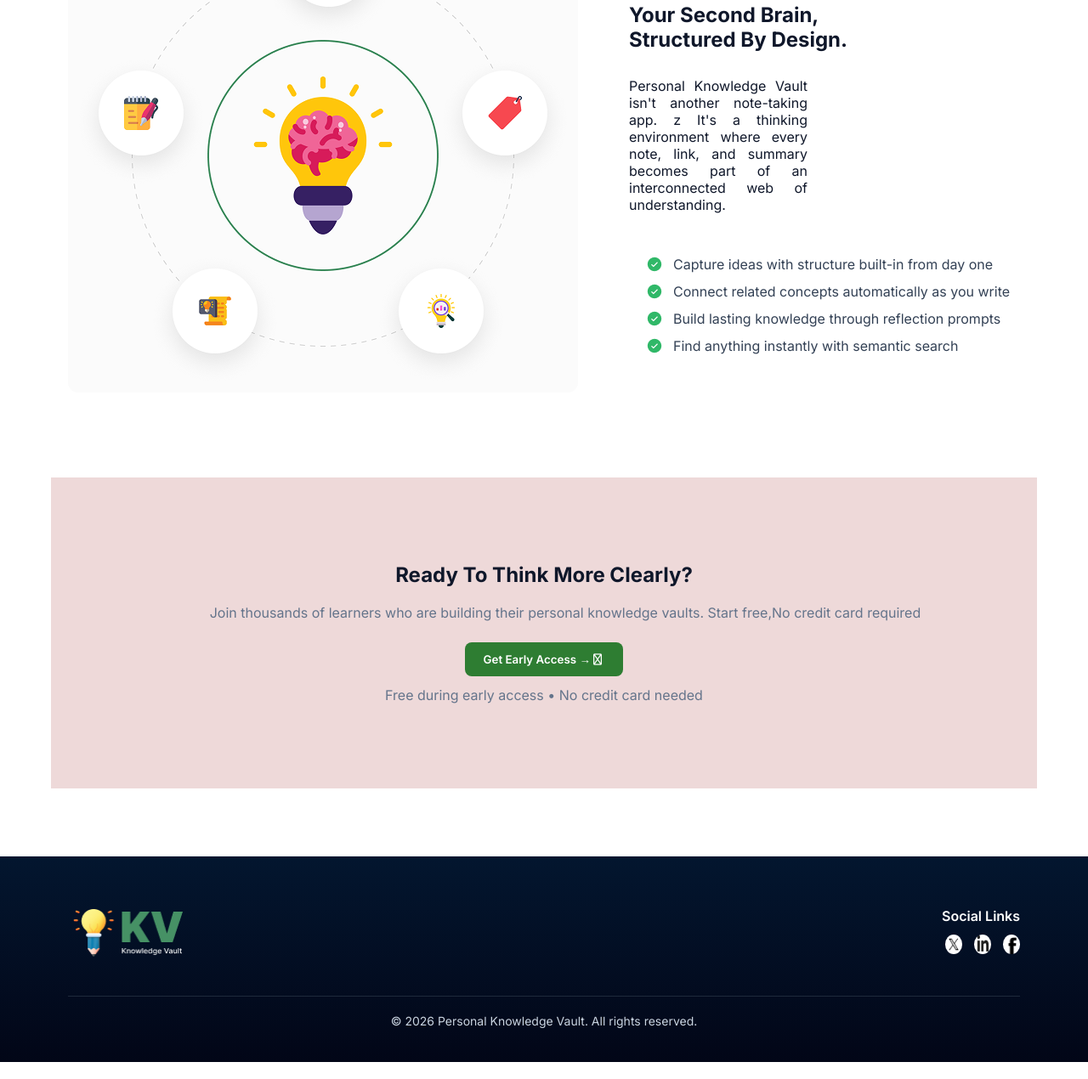
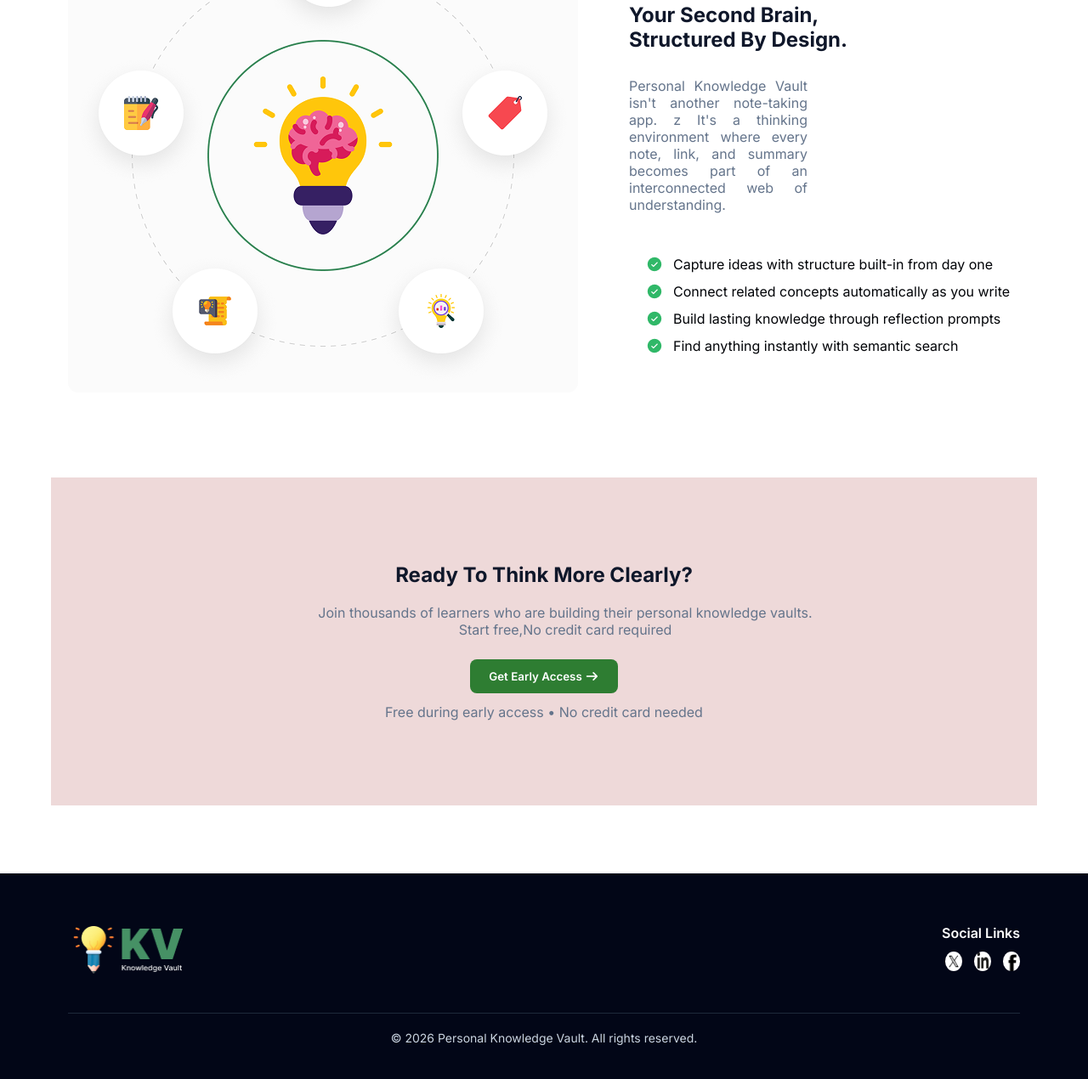
Before and after one commit to Avishek-Pratyay/Assignment-1, a plain HTML site: page index.html in a window 1280 px wide. Shown: the part 1493-2763 px from the top of the page at 85% size. Drawn offline with Linux system fonts and the light colour scheme.

Commit message:
ending part

```diff
--- a/index.html
+++ b/index.html
@@ -2,12 +2,15 @@
 <html lang="en">
 <head>
   <meta charset="UTF-8">
-  <title>Knowledge Vault</title>
-  <link rel="stylesheet" href="style.css">
- <link rel="preconnect" href="https://fonts.googleapis.com">
+  <meta name="viewport" content="width=device-width, initial-scale=1.0">
+
+  <title>Assignment-1</title>
+
+<link rel="preconnect" href="https://fonts.googleapis.com">
 <link rel="preconnect" href="https://fonts.gstatic.com" crossorigin>
 <link href="https://fonts.googleapis.com/css2?family=Inter:ital,opsz,wght@0,14..32,100..900;1,14..32,100..900&display=swap" rel="stylesheet">
 <link rel="stylesheet" href="https://cdnjs.cloudflare.com/ajax/libs/font-awesome/7.0.1/css/all.min.css" integrity="sha512-2SwdPD6INVrV/lHTZbO2nodKhrnDdJK9/kg2XD1r9uGqPo1cUbujc+IYdlYdEErWNu69gVcYgdxlmVmzTWnetw==" crossorigin="anonymous" referrerpolicy="no-referrer" />
+<link rel="stylesheet" href="style.css">
 </head>
 <body class="font-inter">
 
@@ -42,8 +45,8 @@
   </p>
 
   <div class="hero-actions">
-    <button class="btn green">Start Building Your Vault <i class="fa-utility fa-semibold fa-arrow-right"></i></button>
-    <button class="btn outline"><i class="fa-sharp fa-regular fa-play"></i> See How It Works</button>
+    <button class="btn green">Start Building Your Vault <i class="fa-solid fa-arrow-right"></i> </button>
+    <button class="btn outline">  <i class="fa-jelly fa-regular fa-play"></i> See How It Works</button>
   </div>
 </section>
 
@@ -107,9 +110,9 @@
 <!-- EARLY ACCESS -->
 <section class="cta">
   <h1>Ready To Think More Clearly?</h1>
-  <p>Join thousands of learners who are building their personal knowledge vaults. Start free,No credit card required</p>
+  <p>Join thousands of learners who are building their personal knowledge vaults.<br> Start free,No credit card required</p>
 
-  <button class="btn green">Get Early Access →<i class="fa-sharp fa-regular fa-play"></i></button>
+  <button class="btn green">Get Early Access <i class="fa-solid fa-arrow-right"></i></button>
 
   <span>Free during early access • No credit card needed</span>
 </section>
--- a/style.css
+++ b/style.css
@@ -51,10 +51,10 @@ body{color:#0f172a}
   color:#f2efef;
 }
 
-.btn:hover{
-  transform:translateY(-2px);
-  opacity:.9;
+.btn{
+  transition: opacity 0.3s;
 }
+
 
 /* HERO */
 .hero{
@@ -169,18 +169,22 @@ body{color:#0f172a}
 /* Second Brain checklist */
 
 .check-list{
-  list-style: none;        /* remove default dots */
+  list-style: none;
   padding: 0;
   margin-top: 20px;
+
+}
+.brain .brain-text p{
+  color: #64748b;
 }
 
 .check-list li{
   background: url(assets/CheckCircle.png) no-repeat left center;
-  background-size: 20px 20px;   /* size of icon */
-  padding-left: 32px;           /* space for icon */
+  background-size: 20px 20px;
+  padding-left: 32px;
   margin-bottom: 12px;
   font-size: 16px;
-  color: #334155;
+  color: #010307;
 }
 
 /* CTA */
@@ -199,7 +203,7 @@ body{color:#0f172a}
   color:#64748b;
 }
 .cta h1{
-    /*margin-top: 10px;*/
+
     margin-bottom: 20px;
 }
 .cta p{
@@ -215,7 +219,8 @@ body{color:#0f172a}
 /* ================= FOOTER ================= */
 
 .footer{
-  background:linear-gradient(180deg, #03162f 0%, #020617 100%);
+  background: #020617;
+
   padding:60px 80px 40px;
   color:#e5e7eb;
 }
@@ -257,10 +262,10 @@ body{color:#0f172a}
   transition:0.3s;
 }
 
-.social-icons img:hover{
-  transform:translateY(-3px);
-  opacity:0.85;
+.social-icons img{
+  transition: opacity 0.3s;
 }
+
 
 /* DIVIDER */
 .footer-divider{
```
